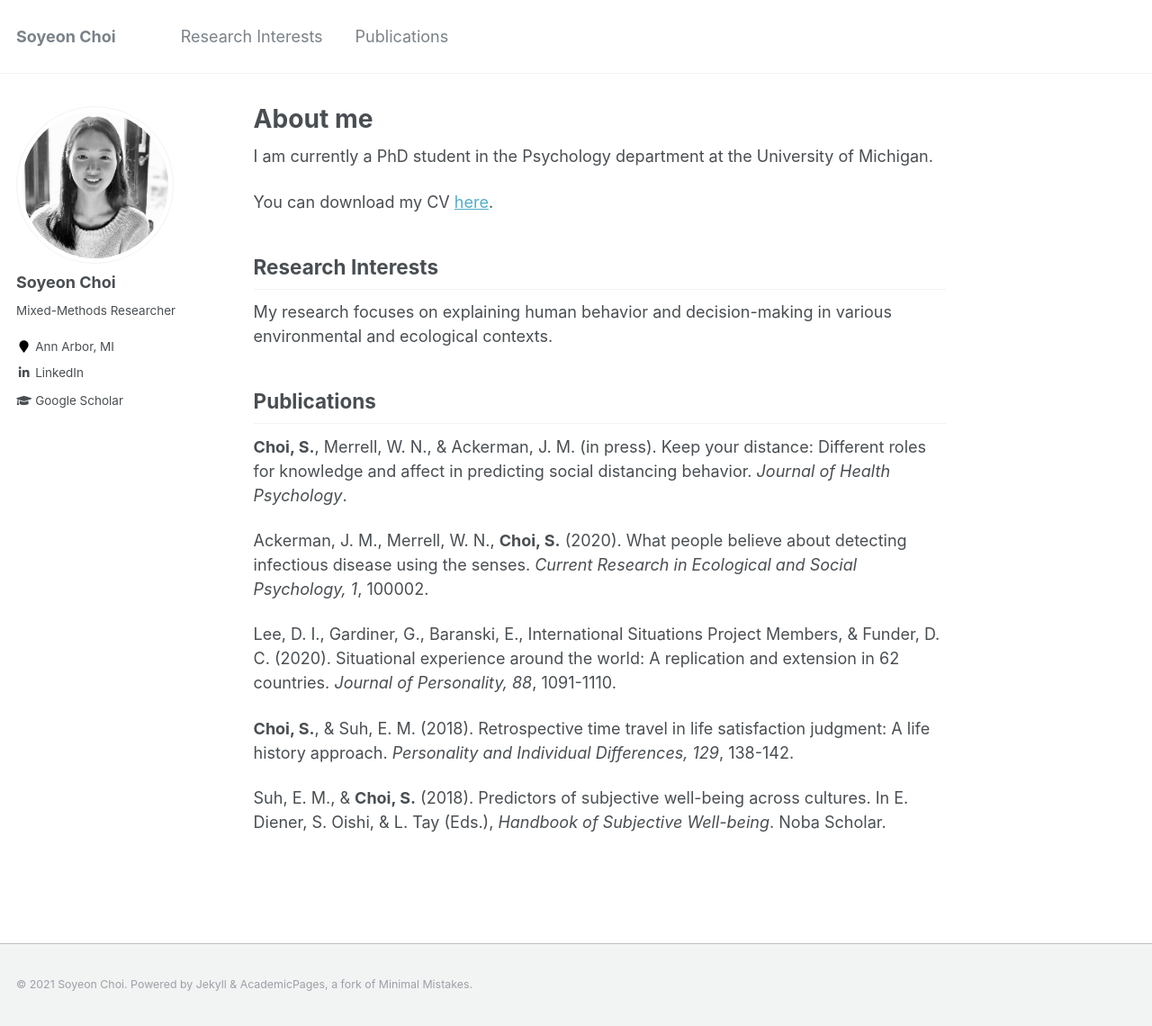
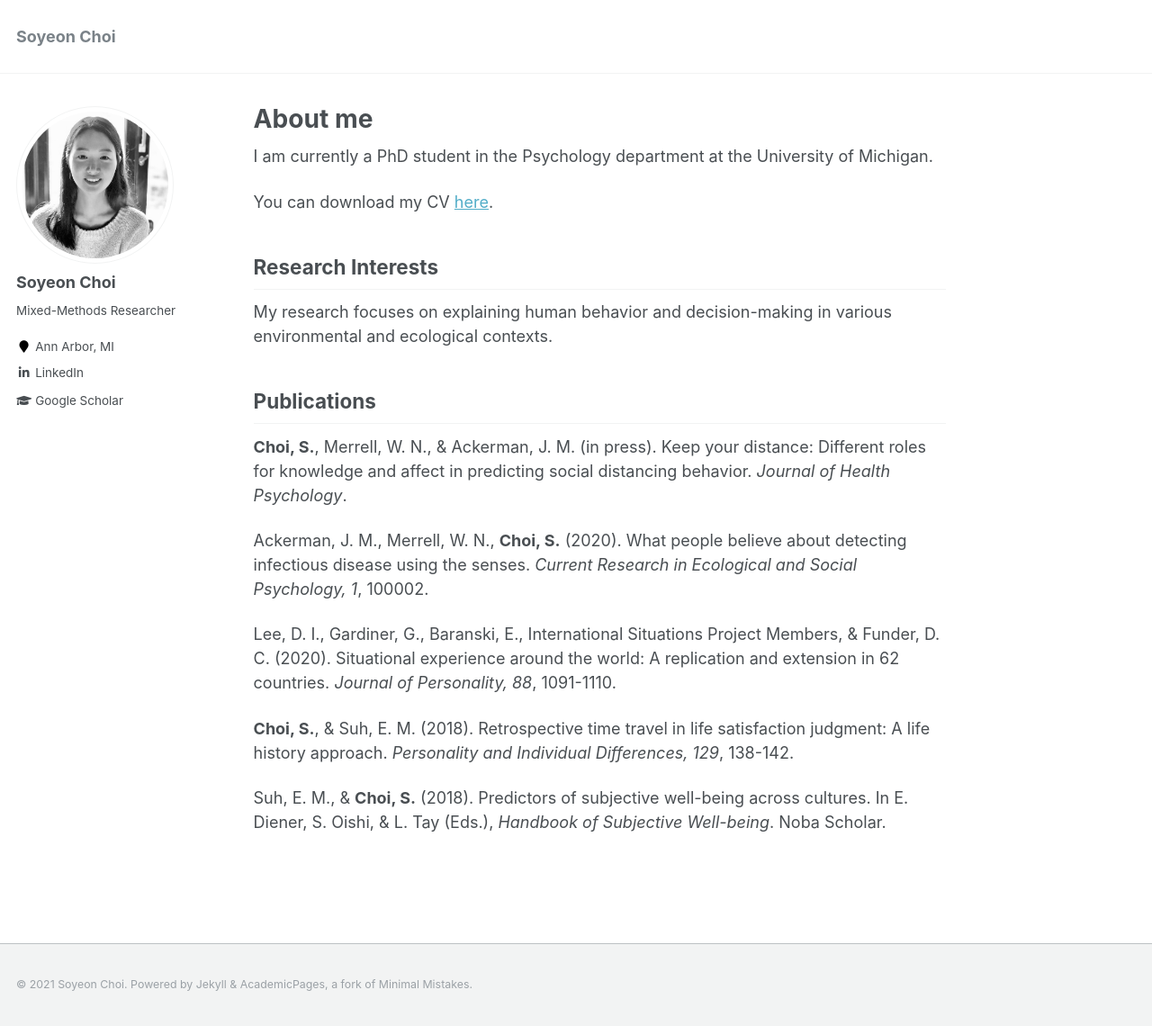
Before and after one commit to choi-soyeon/choi-soyeon.github.io, a Jekyll site: the page built from _pages/about.md, in a window 1280 px wide and 1140 px high. Shown: the whole window at 90% size. Built offline with Jekyll 4.4.1, drawn with Linux system fonts in a browser that asks for light colours.

Commit message:
Update navigation.yml

```diff
--- a/_data/navigation.yml
+++ b/_data/navigation.yml
@@ -1,7 +1,2 @@
 # main links links
 main:
-  - title: "Research Interests"
-    url: "#research-interests"
-
-  - title: "Publications"
-    url: "#publications"
```
